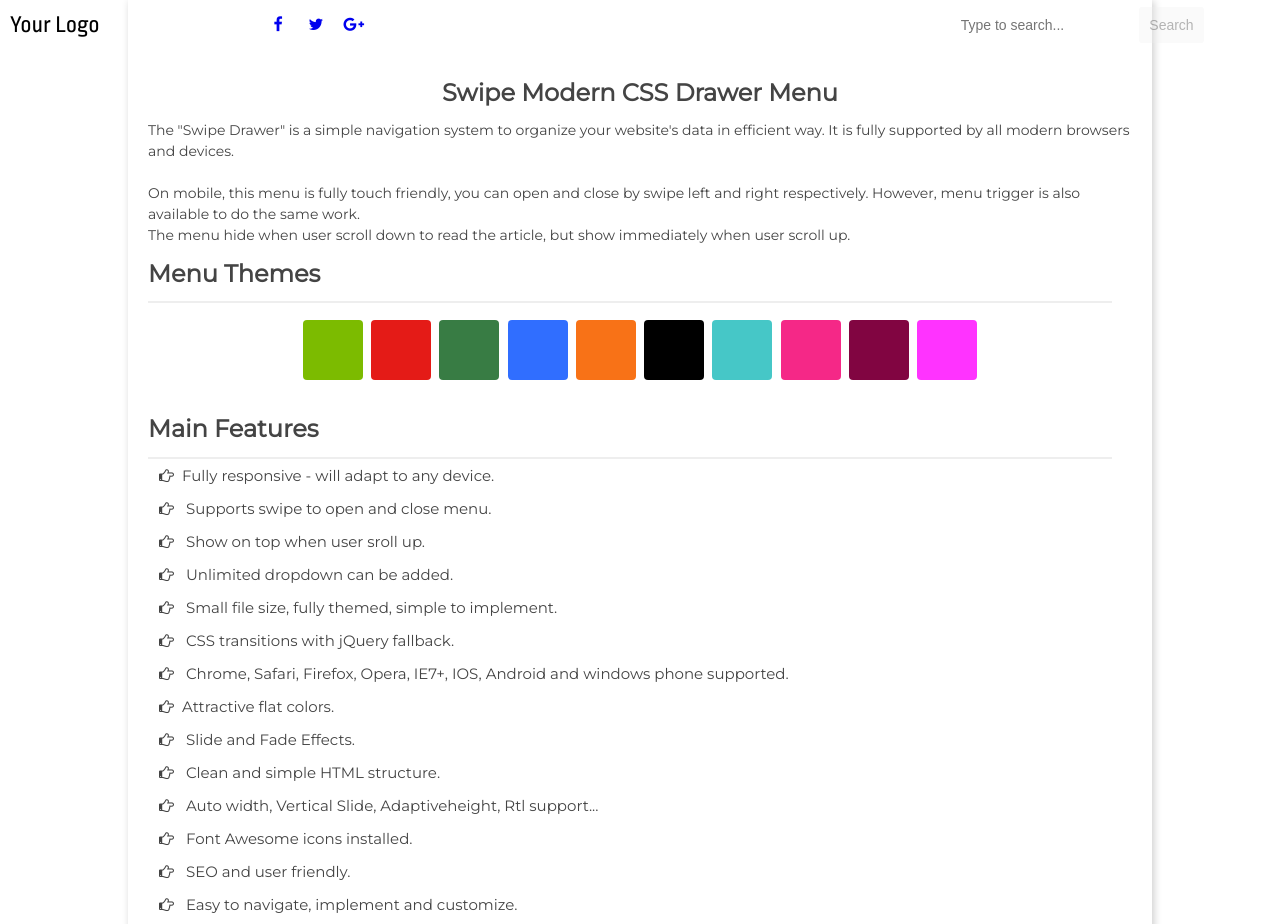
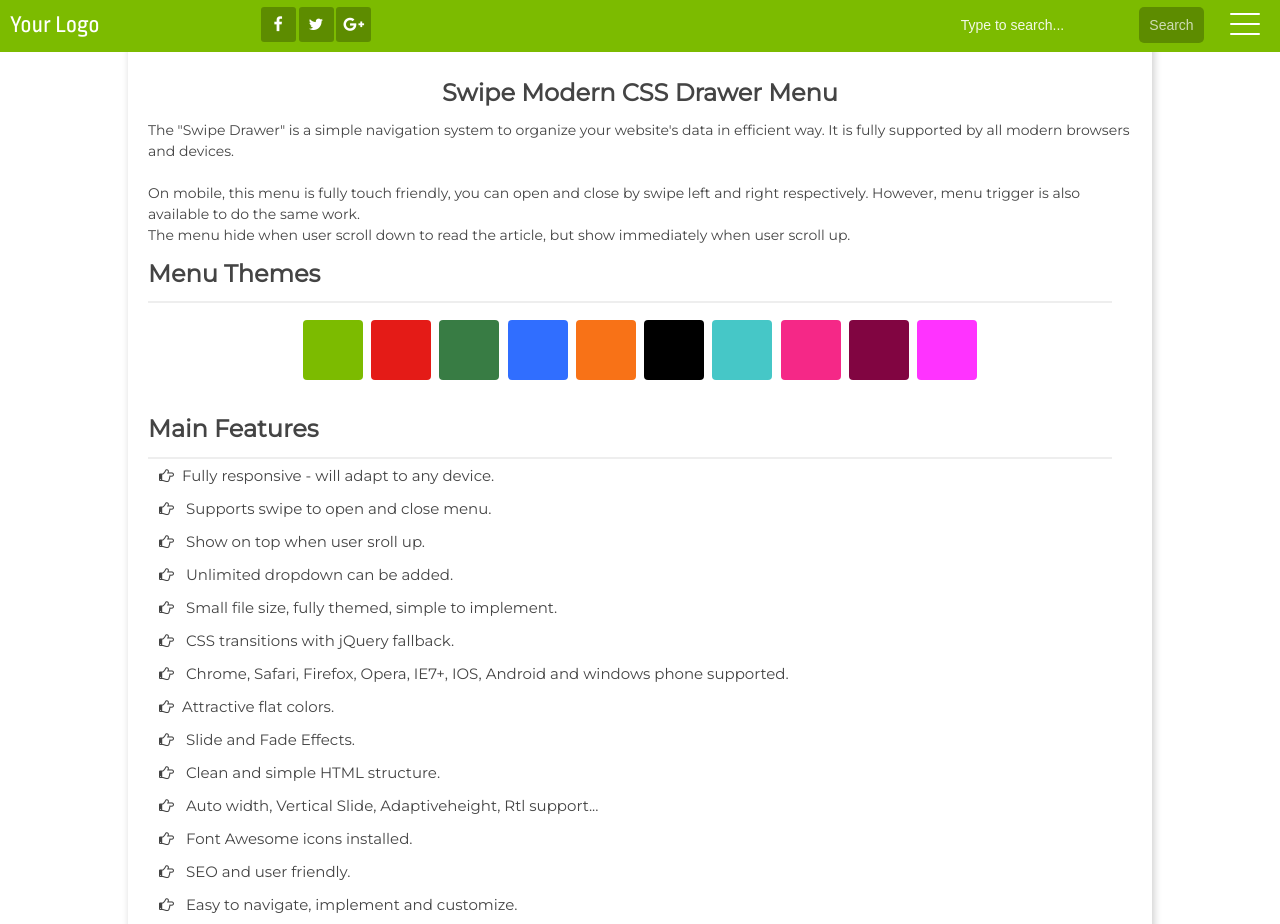
Before and after one commit to swipemenu/CSS-Swipe-Drawer, a plain HTML site: page index.html in a window 1280 px wide. Shown: the top 924 px of the page. Drawn offline with nearby package versions, Linux system fonts and the light colour scheme.

Commit message:
Update index.html

```diff
--- a/index.html
+++ b/index.html
@@ -8,6 +8,7 @@
 <!--Demo CSS-->
 <link rel="stylesheet" href="css/demo.css" />
 <link rel="stylesheet" href="css/swipe.css" />
+<link rel="stylesheet" href="css/skin.css" />
 
 <!--Font Awesome-->
   <link href="https://stackpath.bootstrapcdn.com/font-awesome/4.7.0/css/font-awesome.min.css" rel="stylesheet" integrity="sha384-wvfXpqpZZVQGK6TAh5PVlGOfQNHSoD2xbE+QkPxCAFlNEevoEH3Sl0sibVcOQVnN" crossorigin="anonymous">
```
